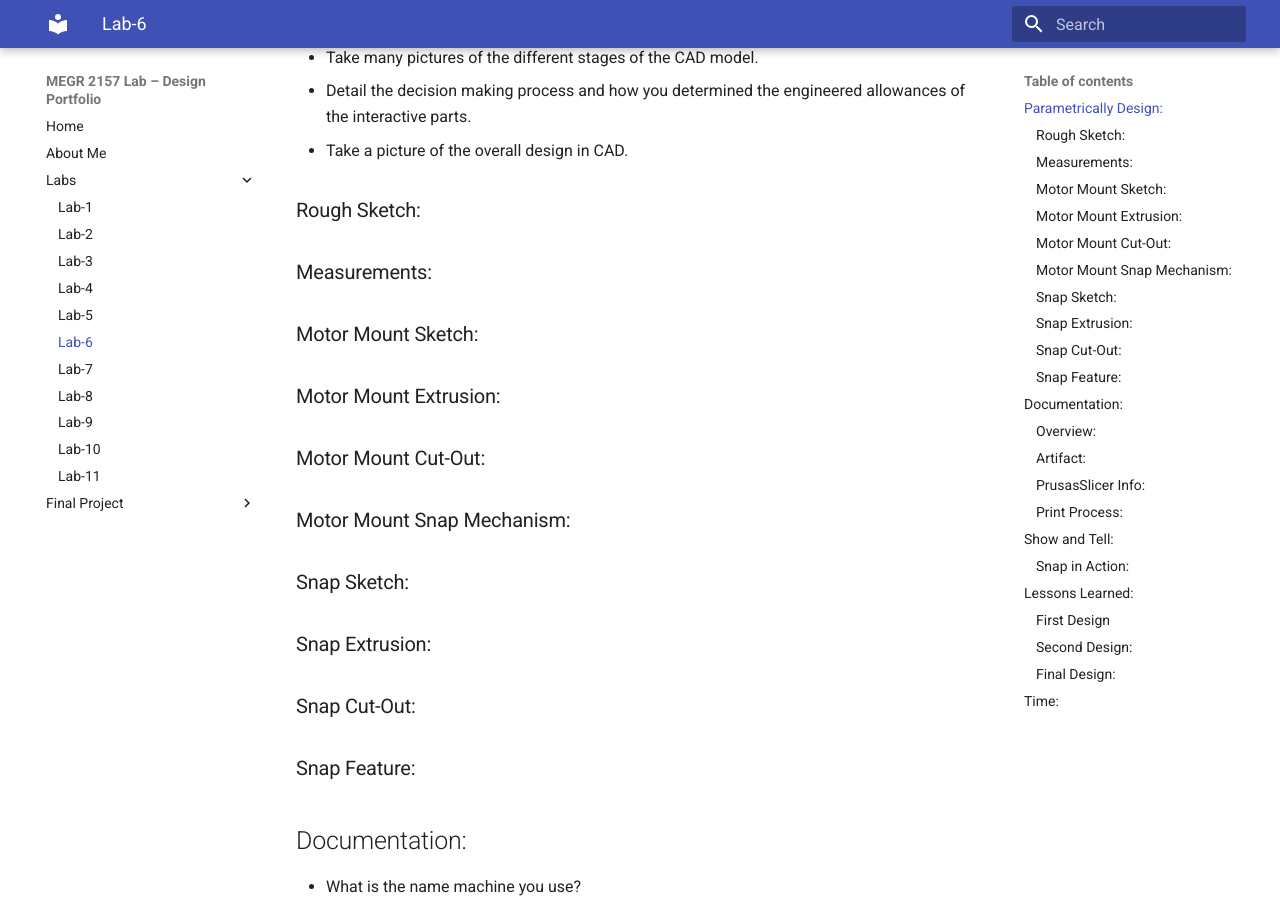
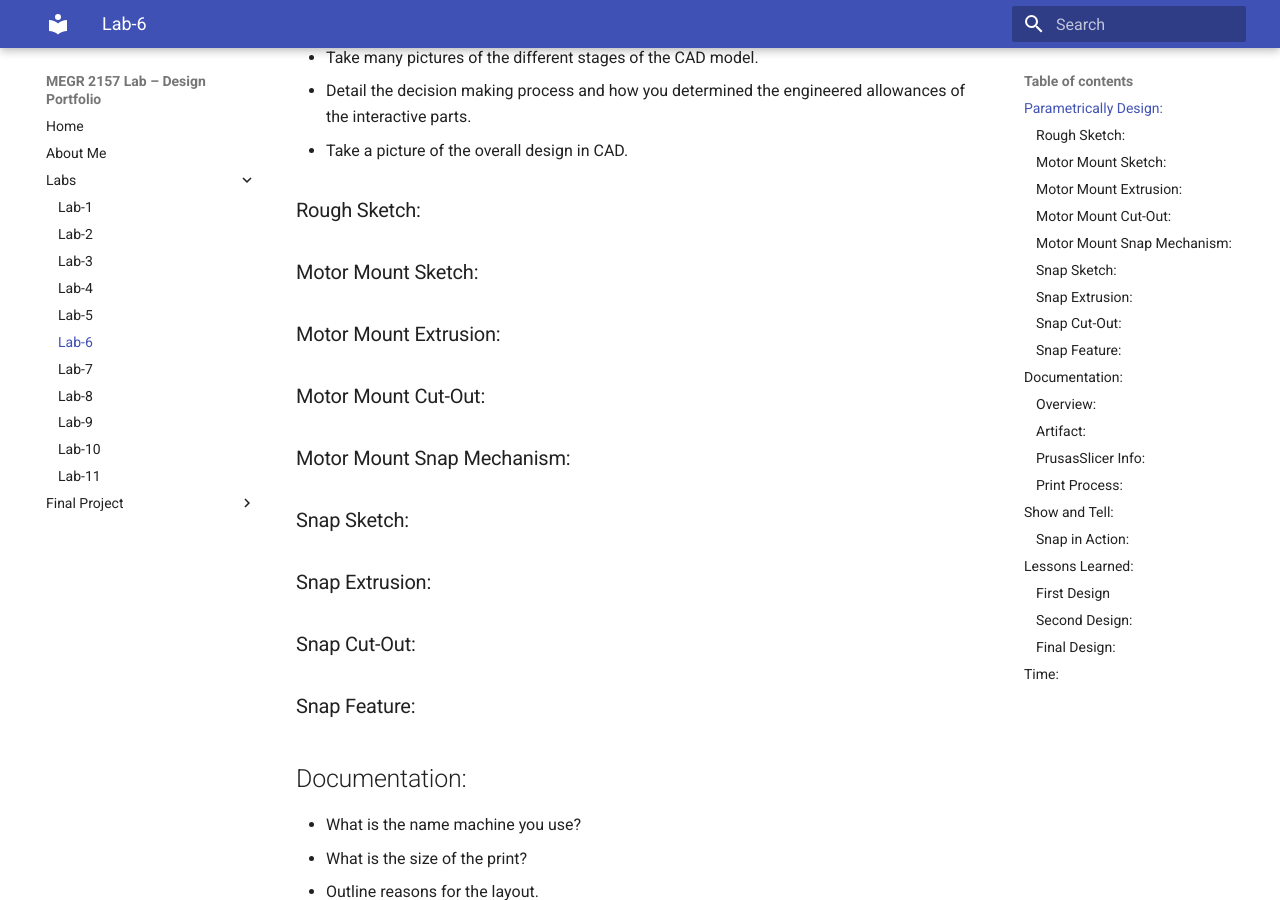
Before and after one commit to AndrewYang2428/andrewyang-megr2156-lab-portfolio, an MkDocs documentation site: the page built from docs/Labs/L06/index.md, in a window 1280 px wide and 900 px high, scrolled down 421 px. Built offline with MkDocs 1.6.1 and Material for MkDocs 9.7.7, drawn with Linux system fonts in a browser that asks for light colours.

Commit message:
Update index.md

```diff
--- a/docs/Labs/L06/index.md
+++ b/docs/Labs/L06/index.md
@@ -15,23 +15,30 @@
 
 ### Rough Sketch:
 
-### Measurements:
 
 ### Motor Mount Sketch:
 
+
 ### Motor Mount Extrusion:
+
 
 ### Motor Mount Cut-Out:
 
+
 ### Motor Mount Snap Mechanism:
+
 
 ### Snap Sketch:
 
+
 ### Snap Extrusion:
+
 
 ### Snap Cut-Out:
 
+
 ### Snap Feature:
+
 
 ## Documentation:
 
```
